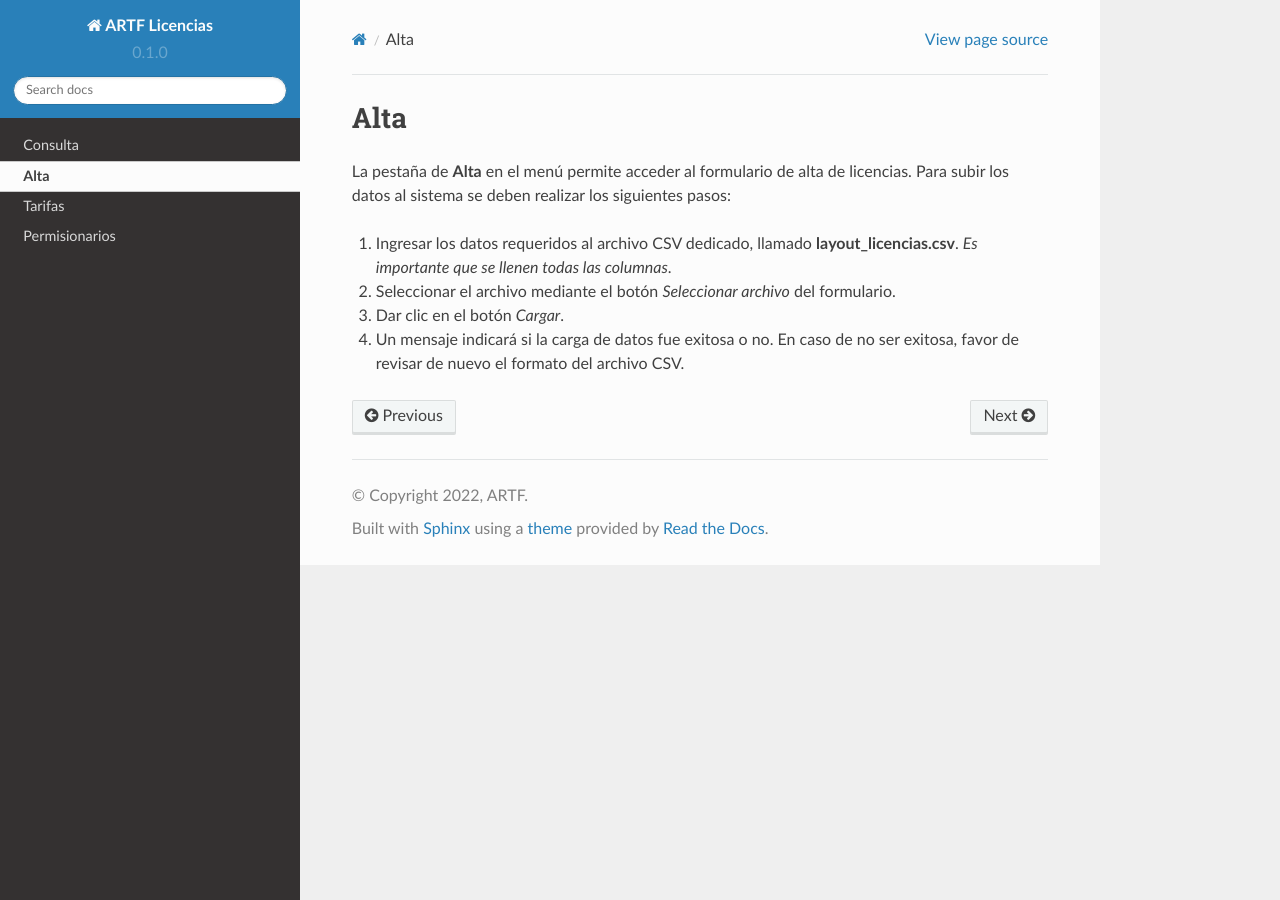
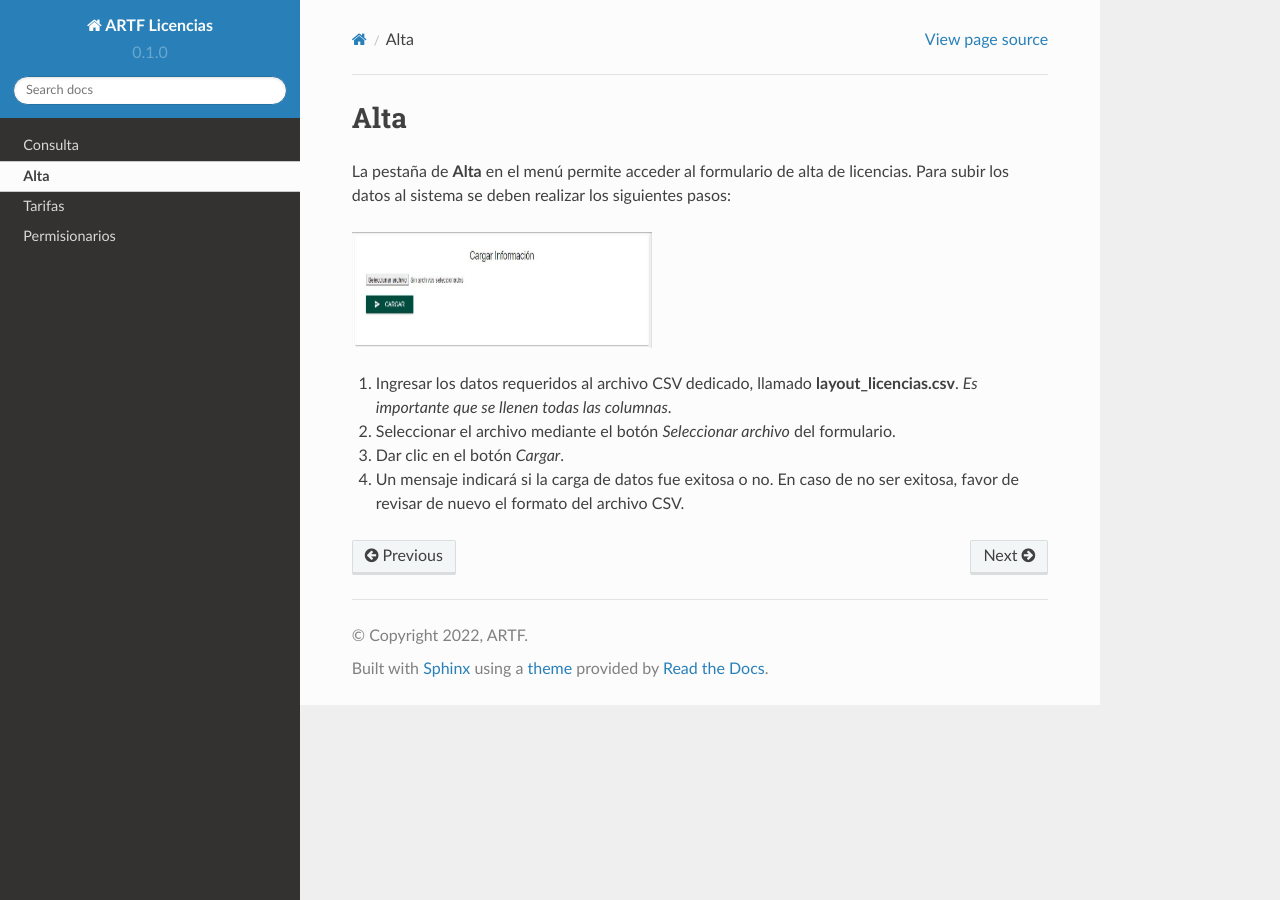
Before and after one commit to kiwi2299/artf_docs, a Sphinx documentation site: the page built from docs/source/alta.rst, in a window 1280 px wide. Built offline with Sphinx 7.4.7 and the Read the Docs theme 2.0.0, drawn with Linux system fonts in a browser that asks for light colours.

Commit message:
Update alta.rst

```diff
--- a/docs/source/alta.rst
+++ b/docs/source/alta.rst
@@ -5,8 +5,8 @@ La pestaña de **Alta** en el menú permite acceder al formulario de alta de lic
 
 .. image:: images/carga_licencias.JPG
   :alt: Formulario de carga de licencias
-  :width: 400
-  :align: "middle"
+  :width: 600
+  :scale: 50
 
 
 1. Ingresar los datos requeridos al archivo CSV dedicado, llamado **layout_licencias.csv**. *Es importante que se llenen todas las columnas*.
```
